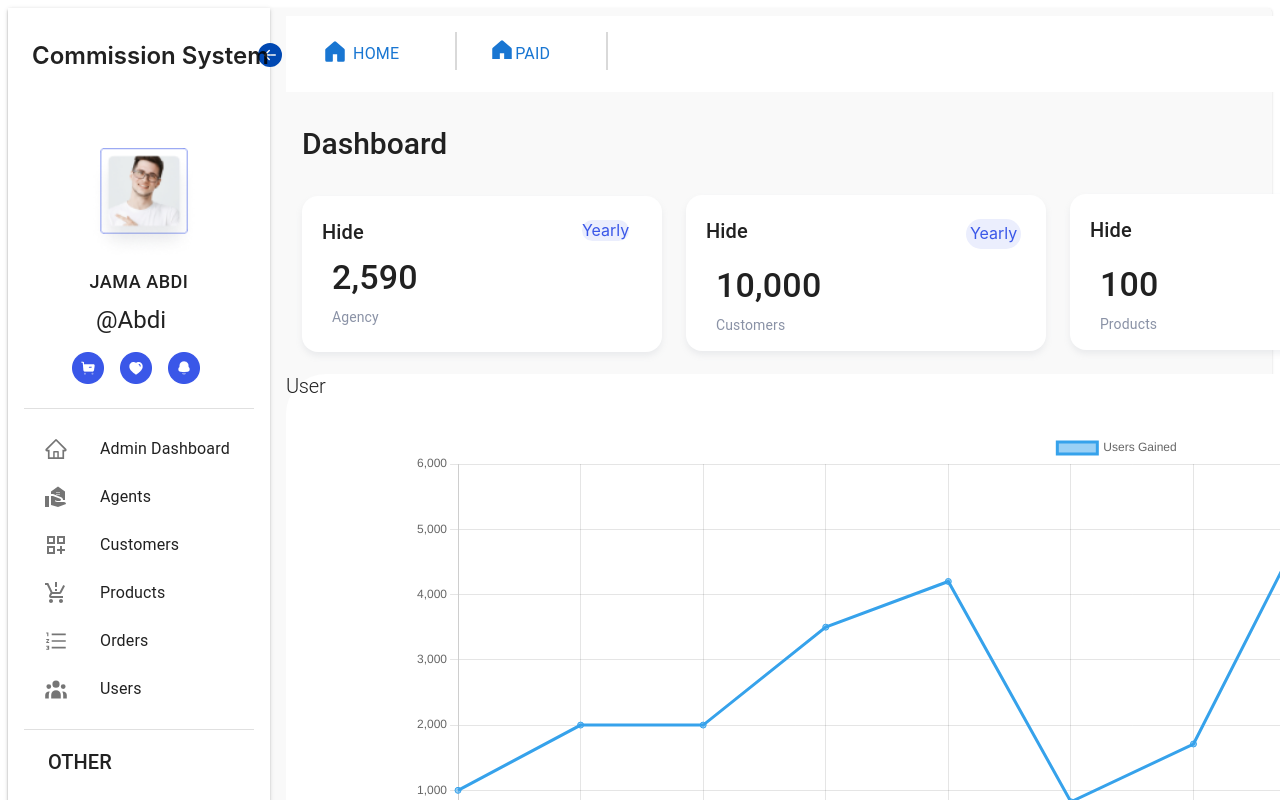
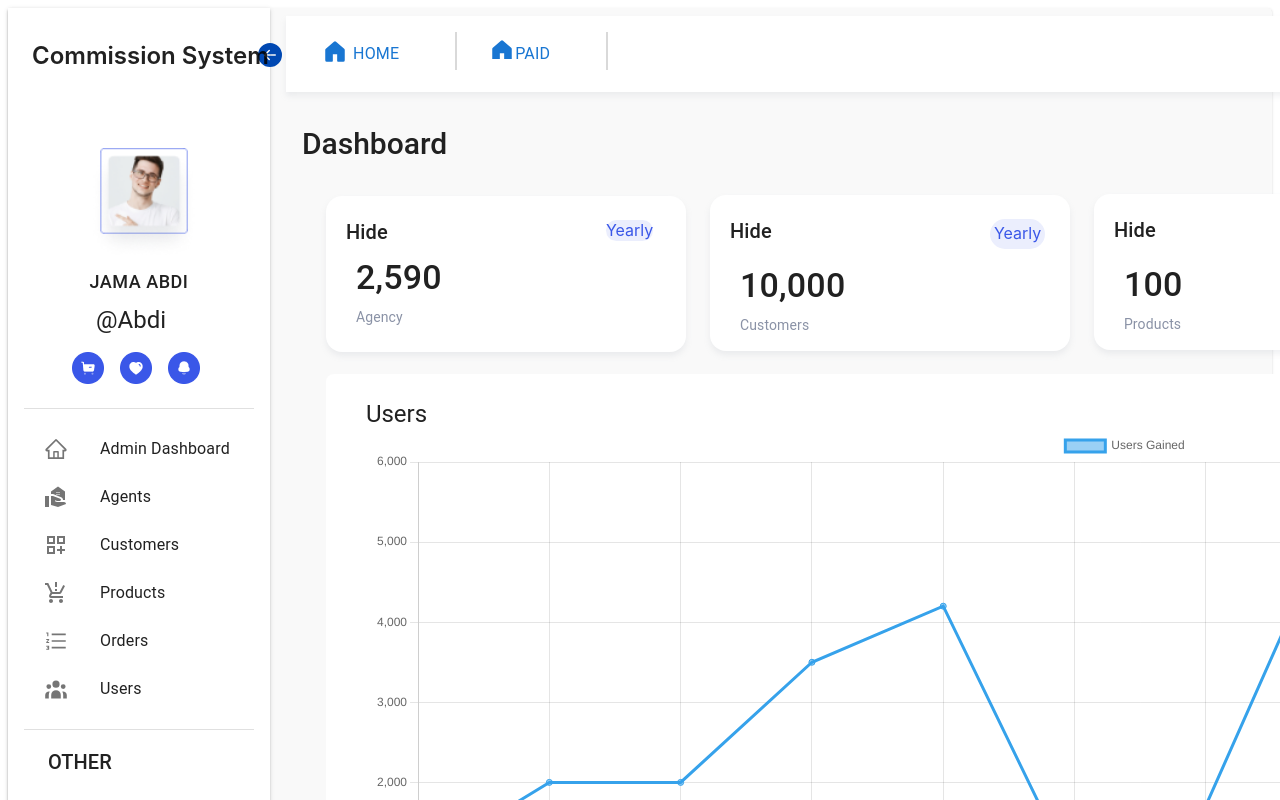
Before and after one commit to yahya-Tech59/Commission-Material, a React (Vite) app: page /dashboard in a window 1280 px wide. Shown: the top 800 px of the page. Built offline with nearby package versions, Linux system fonts and the light colour scheme; sample sign-in values are in the browser's storage.

Commit message:
finished chart view design

```diff
--- a/src/components/Chart/Chart.jsx
+++ b/src/components/Chart/Chart.jsx
@@ -1,7 +1,7 @@
 import React, { useState } from "react";
 import { LineChart } from "./LineChart";
 import { UserData } from "./Data";
-import { Box, Select, Typography } from "@mui/material";
+import { Box, Typography } from "@mui/material";
 
 export const Chart = () => {
   const [userData, setUserData] = useState({
@@ -14,44 +14,49 @@ export const Chart = () => {
     ],
   });
   return (
-    <>
     <Box
       sx={{
-          width: "96rem",
-          height: "35rem",
-          borderRadius: 10,
+        width: "97rem",
+        height: "39rem",
+        borderRadius: "0.5rem",
         mb: 6,
         mt: "1.5rem",
+        ml: 5,
         bgcolor: "white",
       }}
     >
-        <Typography variant="h2" sx={{ fontSize: 20 }}>
-          User
+      <Typography variant="h5" sx={{ pt: 3, pl: 5 }}>
+        Users
       </Typography>
       <Box
-          sx={{ display: "flex", justifyContent: "flex-end", gap: 2, mt: -4 }}
-          className="flex justify-end gap-2 -mt-8"
+        sx={{
+          display: "flex",
+          justifyContent: "flex-end",
+          gap: 2,
+          mt: -4,
+          pr: 5,
+        }}
       >
-          <h2>Sort By :</h2>
-          <Select
-            sx={{
-              bgcolor: "blue.600",
+        <Typography variant="h6">Sort By :</Typography>
+        <select
+          style={{
+            backgroundColor: "#3A57E8",
             color: "white",
             height: 25,
             borderRadius: 2,
             gap: 2,
+            padding: 3,
           }}
         >
           <option value="year">Year</option>
           <option value="month">Month</option>
           <option value="day">Day</option>
-          </Select>
+        </select>
       </Box>
 
-        <Box sx={{ ml: 16 }}>
+      <Box sx={{ ml: 6, pb: 6 }}>
         <LineChart chartData={userData} />
       </Box>
     </Box>
-    </>
   );
 };
--- a/src/components/Chart/LineChart.jsx
+++ b/src/components/Chart/LineChart.jsx
@@ -3,5 +3,5 @@ import { Line } from "react-chartjs-2";
 import { Chart as ChartJS } from "chart.js/auto";
 
 export const LineChart = ({ chartData }) => {
-  return <Line data={chartData} width={280} height={90} />;
+  return <Line data={chartData} width={250} height={90} />;
 };
--- a/src/pages/Dashboard.jsx
+++ b/src/components/Dashboard.jsx
@@ -1,7 +1,7 @@
 import React from "react";
-import { Footer } from "../components/Footer";
-import { Chart } from "../components/Chart/Chart";
-import { Header } from "../components/Header";
+import { Footer } from "./Footer";
+import { Chart } from "./Chart/Chart";
+import { Header } from "./Header";
 import { Box, Select, Typography } from "@mui/material";
 
 export const Dashboard = () => {
@@ -33,13 +33,13 @@ export const Dashboard = () => {
               </select>
             </Box>
 
-            <Box className="">
+            <Box sx={{ ml: 3 }}>
               <Box
                 sx={{
                   height: 116,
                   width: 320,
                   backgroundColor: "white",
-                  boxShadow: "0px 4px 6px rgba(156, 163, 175, 0.15)", // Adjusted for MUI's shadow prop
+                  boxShadow: "0px 4px 6px rgba(156, 163, 175, 0.15)",
                   borderRadius: "16px",
                   display: "flex",
                   flexDirection: "column",
@@ -63,7 +63,7 @@ export const Dashboard = () => {
                     borderRadius: "1rem",
                     fontFamily: "inter",
                     fontSize: "1rem",
-                    p: 0.,
+                    p: 0,
                   }}
                 >
                   Yearly
--- a/src/components/Header.jsx
+++ b/src/components/Header.jsx
@@ -14,6 +14,7 @@ export const Header = () => {
         mr: 2,
         width: "100rem",
         height: "4.75rem",
+        boxShadow: "0px 4px 6px rgba(156, 163, 175, 0.15)",
       }}
     >
       <Button
--- a/src/components/Sidebar.jsx
+++ b/src/components/Sidebar.jsx
@@ -41,7 +41,7 @@ export const Sidebar = () => {
         <Box
           sx={{
             width: "16.368rem",
-            height: "100vh",
+            height: "100%",
             boxShadow: 2,
             bgcolor: "white",
           }}
--- a/src/pages/index.js
+++ b/src/pages/index.js
@@ -1,4 +1,4 @@
-import { Dashboard } from "./Dashboard";
+import { Dashboard } from "../components/Dashboard";
 import { Agents } from "./Agents/Agents";
 import { Customers } from "./Customers/Customers";
 import { Products } from "./Products/Products";
--- a/src/styles/Style.jsx
+++ b/src/styles/Style.jsx
@@ -1,7 +1,7 @@
 import { createTheme } from "@mui/material";
 
-const Colors = {
-  primary: "#00adb5",
+export const Colors = {
+  blue: "#3A57E8",
   secondary: "#95defb",
   success: "#4CAF50",
   info: "#00a2ff",
```
Lines whose indentation alone changed are shown as unchanged.
